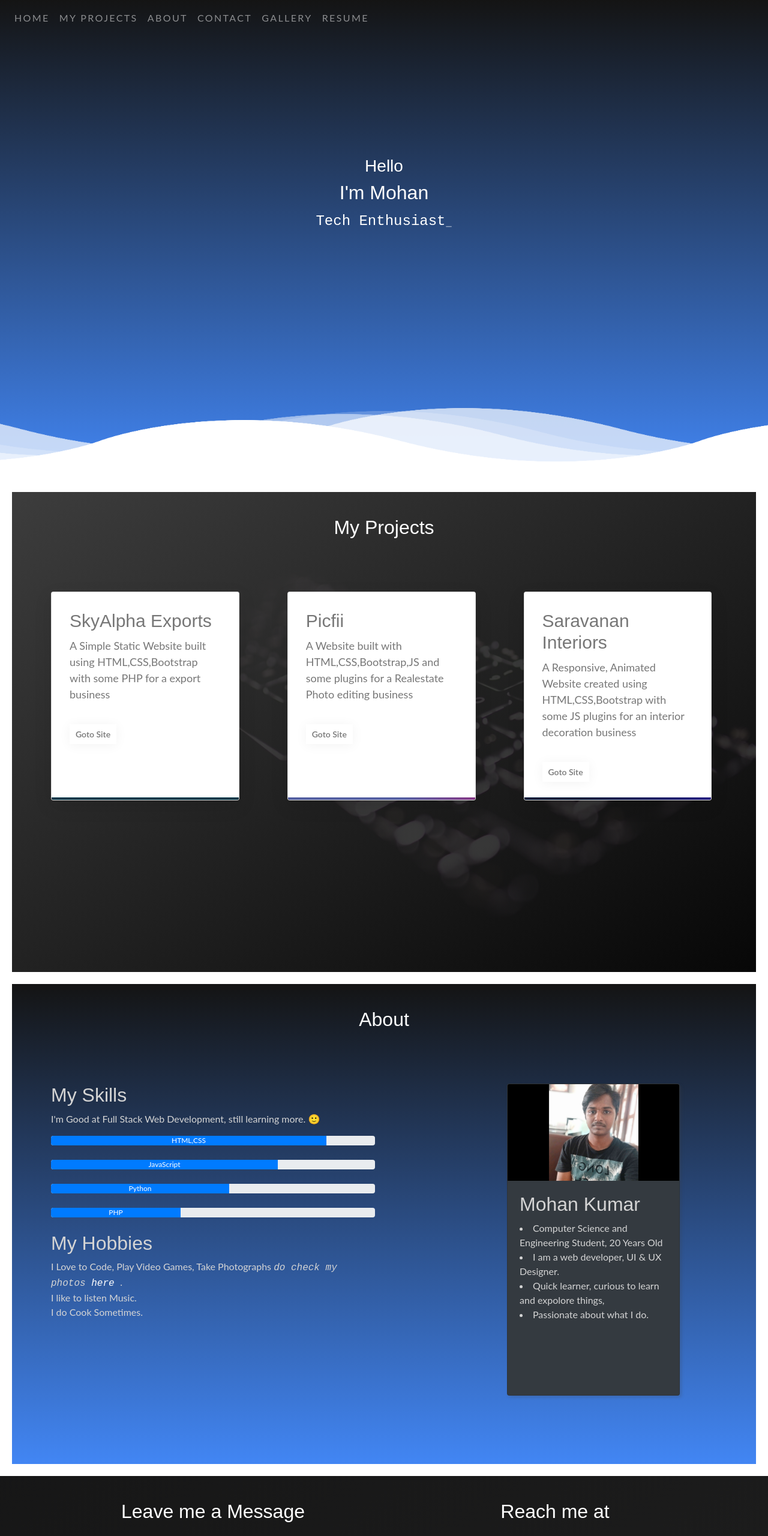
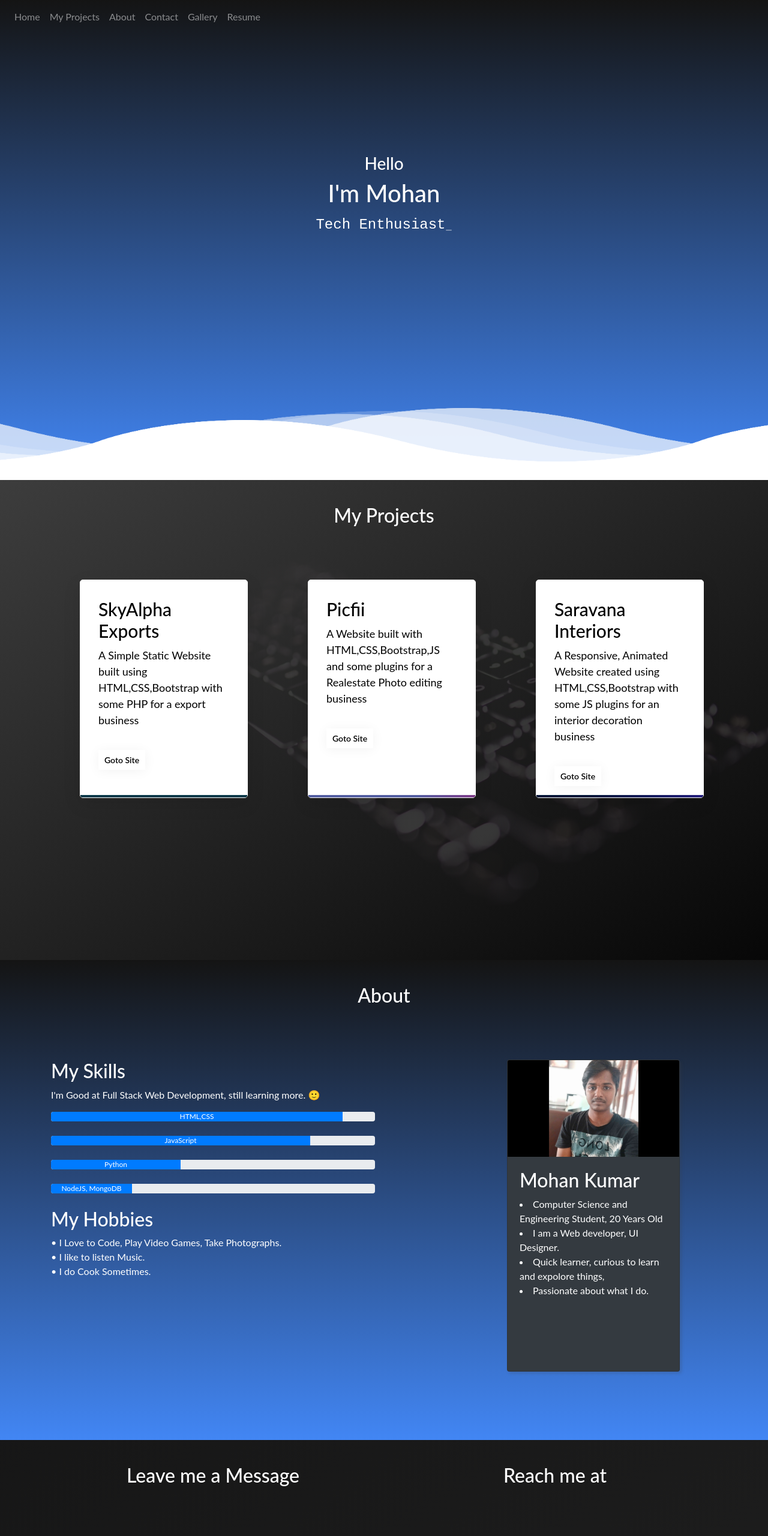
Before and after one commit to imshines/imshines.github.io, a plain HTML site: page index.html in a window 1280 px wide. Shown: the top 2560 px of the page at 60% size. Drawn offline with nearby package versions, Linux system fonts and the light colour scheme; a script that the page names is missing.

Commit message:
updated with responsiveness

```diff
--- a/index.html
+++ b/index.html
@@ -3,7 +3,7 @@
 
 <head>
     <meta charset="UTF-8">
-    <meta name="viewport" content="width=device-width, initial-scale=1.0">
+    <meta name="viewport" content="width=device-width, initial-scale=1">
     <meta http-equiv="X-UA-Compatible" content="ie=edge">
     <link rel="stylesheet" href="https://stackpath.bootstrapcdn.com/bootstrap/4.3.1/css/bootstrap.min.css">
     <link rel="stylesheet" href="https://maxcdn.bootstrapcdn.com/font-awesome/4.7.0/css/font-awesome.min.css">
@@ -63,7 +63,7 @@
         </div>
         <div class="name-content">
             <div class="name">
-                <h2>I'm Mohan</h2>
+                <h2 style="font-size: 30pt;">I'm Mohan</h2>
             </div>
         </div>
         <div class="description-content">
@@ -78,28 +78,41 @@
         <div class="projects-heading">
             <h2>My Projects</h2>
         </div>
-        <div class="project-cards row ">
-            <div class="card col-3">
+        <div class="project-cards">
+            <div class="container">
+                <div class="row">
+                    <div class="col col-12 col-md-4 col-sm-12 col-lg-4 col-xl-4">
+                        <div class="p-card grad-first">
                             <div>
                                 <h3>SkyAlpha Exports</h3>
-                    <p>A Simple Static Website built using HTML,CSS,Bootstrap with some PHP for a export business</p>
-                    <a href="">Goto Site</a>
-                </div>
-            </div>
-            <div class="card col-3">
-                <div>
-                    <h3>Picfii</h3>
-                    <p>A Website built with HTML,CSS,Bootstrap,JS and some plugins for a Realestate Photo editing
+                                <p>A Simple Static Website built using HTML,CSS,Bootstrap with some PHP for a export
                                 business</p>
                                 <a href="">Goto Site</a>
                             </div>
                         </div>
-            <div class="card col-3">
+                    </div>
+                    <div class="col col-12 col-md-4 col-sm-12 col-lg-4 col-xl-4">
+                        <div class="p-card grad-second">
                             <div>
-                    <h3>Saravanan Interiors</h3>
-                    <p>A Responsive, Animated Website created using HTML,CSS,Bootstrap with some JS plugins for an
+                                <h3>Picfii</h3>
+                                <p>A Website built with HTML,CSS,Bootstrap,JS and some plugins for a Realestate Photo
+                                    editing
+                                    business</p>
+                                <a href="">Goto Site</a>
+                            </div>
+                        </div>
+                    </div>
+                    <div class="col col-12 col-md-4 col-sm-12 col-lg-4 col-xl-4">
+                        <div class="p-card grad-third">
+                            <div>
+                                <h3>Saravana Interiors</h3>
+                                <p>A Responsive, Animated Website created using HTML,CSS,Bootstrap with some JS plugins
+                                for an
                                 interior decoration business</p>
                                 <a href="">Goto Site</a>
+                            </div>
+                        </div>
+                    </div>
                 </div>
             </div>
         </div>
@@ -110,46 +123,44 @@
         </div>
         <div class="container">
             <div class="row">
-                <div class="col-6 about-left">
+                <div class="col col-12 col-md-6 col-lg-6 col-xl-6 about-left">
                     <div class="skills-area">
                         <h2>My Skills</h2>
                         <p>I'm Good at Full Stack Web Development, still learning more. 🙂</p>
                         <div class="progress">
-                            <div class="progress-bar bg-primary" role="progressbar" style="width: 85%;"
+                            <div class="progress-bar bg-primary" role="progressbar" style="width: 90%;"
                                 aria-valuenow="50" aria-valuemin="0" aria-valuemax="100">HTML,CSS</div>
                         </div><br>
                         <div class="progress">
-                            <div class="progress-bar bg-primary" role="progressbar" style="width: 70%;"
+                            <div class="progress-bar bg-primary" role="progressbar" style="width: 80%;"
                                 aria-valuenow="25" aria-valuemin="0" aria-valuemax="100">JavaScript</div>
                         </div><br>
                         <div class="progress">
-                            <div class="progress-bar bg-primary" role="progressbar" style="width: 55%;"
+                            <div class="progress-bar bg-primary" role="progressbar" style="width: 40%;"
                                 aria-valuenow="25" aria-valuemin="0" aria-valuemax="100">Python</div>
                         </div><br>
                         <div class="progress">
-                            <div class="progress-bar bg-primary" role="progressbar" style="width: 40%;"
-                                aria-valuenow="25" aria-valuemin="0" aria-valuemax="100">PHP</div>
+                            <div class="progress-bar bg-primary" role="progressbar" style="width: 25%;"
+                                aria-valuenow="25" aria-valuemin="0" aria-valuemax="100">NodeJS, MongoDB</div>
                         </div>
                     </div><br>
                     <div class="hobbies">
                         <h2>My Hobbies</h2>
                         <ul style="list-style-type: none;">
-                            <li>I Love to Code, Play Video Games, Take Photographs <em>do check my photos <a
-                                        href="./gallery.html" target="none"
-                                        style="text-decoration: none; color: #ffffff;"> here </a></em>.</li>
-                            <li>I like to listen Music.</li>
-                            <li>I do Cook Sometimes.</li>
+                            <li>• I Love to Code, Play Video Games, Take Photographs.
+                            <li>• I like to listen Music.</li>
+                            <li>• I do Cook Sometimes.</li>
                         </ul>
 
                     </div>
                 </div>
-                <div class="col-4 offset-2">
+                <div class="col col-4 col-md-4 col-lg-4 col-xl-4 offset-2">
                     <div class="card bg-dark card-about" style="width: 18rem;">
                         <img src="./images/me.jpg" class="card-img-top" alt="my-image">
                         <div class="card-body">
                             <h2>Mohan Kumar</h2>
                             <li>Computer Science and Engineering Student, 20 Years Old</li>
-                            <li>I am a web developer, UI & UX Designer.</li>
+                            <li>I am a Web developer, UI Designer.</li>
                             <li>Quick learner, curious to learn and expolore things,</li>
                             <li>Passionate about what I do.</li>
                         </div>
@@ -161,7 +172,7 @@
     <section id="contact" class="contact">
         <div class="container">
             <div class="row">
-                <div class="col-6">
+                <div class="col col-12 col-md-6 col-sm-12 col-lg-6 col-xl-6">
                     <div class="message-heading">
                         <h2>Leave me a Message</h2>
                     </div>
@@ -183,7 +194,7 @@
                         <button type="submit" class="btn btn-primary submit-button">Submit</button>
                     </div>
                 </div>
-                <div class="col-6">
+                <div class="col col-12 col-md-6 col-sm-12 col-lg-6 col-xl-6">
                     <div class="message-heading">
                         <h2>Reach me at</h2>
                     </div>
@@ -197,13 +208,15 @@
                         <a class="social github" href="https://www.github.com/imshines" target="new"><i
                                 class="fa fa-github" aria-hidden="true"></i></a>
                         <a class="social twitter" href="https://www.twitter.com/shinestwee"><i class="fa fa-twitter"
-                                aria-hidden="true"></i></a>
+                                aria-hidden="true" target="new"></i></a>
+                        <a class="social dribbble" href="https://www.dribbble.com/imshines"><i class="fa fa-dribbble"
+                                aria-hidden="true" target="new"></i></a>
                     </div>
                 </div>
             </div>
         </div>
         <div class="footer-note">
-            <p>Crafted by <em>imshines</em> 👨‍🎓💻 </p>
+            <p>Developed by <em>imshines</em> 👨‍🎓💻 </p>
         </div>
     </section>
 
@@ -215,7 +228,7 @@
 
     <script>
         var typed = new Typed("#typed3", {
-      strings: ["FullStack Web Developer", "UI , UX Designer", "Tech Enthusiast ", "Photographer"],
+            strings: ["FullStack Web Developer", "UI Designer", "Tech Enthusiast ", "Photographer"],
             cursorChar: '_',
             backDelay: 2000,
             loop: true
--- a/styles/gallery-style.css
+++ b/styles/gallery-style.css
@@ -5,54 +5,25 @@ html,body{
   height: 100%;
   width: 100%;
   scroll-behavior: smooth;
-  background: antiquewhite;
+  background: #343a40;
 }
 
 .head{
   text-align: center;
   font-family: tahoma;
   font-size: 20pt;
-  background-color: #ee6e73;
-  color: white;
+  background-color: #343a40;
+  color: rgb(230, 230, 230);
   padding: 20px;
   margin: 0 0;
   box-sizing: border-box;
   border-radius: 0 0 5px 5px;
 }
 
-.navbar-custom{
-  background-color: #ee6e73 !important;
-}
-
-.nav-link{
-  text-transform: uppercase;
-  text-decoration: none;
-  letter-spacing: 0.15em;
-  display: inline-block;
-  padding: 10px 10px;
-  position: relative;
-}
-
-.nav-link::after{
-  bottom: 0;
-  content: "";
-  height: 2px;
-  left: 50%;
-  position: absolute;
-  background: #cbbbd3;
-  transition: width 0.3s ease 0s, left 0.3s ease 0s;
-  width: 0;
-}
-
-a:hover:after{
-  width: 100%;
-  left: 0;
-}
-
 .lbl{
   text-align: center;
   font-family: 'Trebuchet MS', 'Lucida Sans Unicode', 'Lucida Grande', 'Lucida Sans', Arial, sans-serif;
-  color: #ee6e73;
+  color: #343a40;
 }
 
 #inputArea{
@@ -91,6 +62,7 @@ a:hover:after{
   height: 100%;
   object-fit: cover;
   border-radius: 8px;
+  border: solid white 2px;
 }
 
 .contain{
--- a/styles/style.css
+++ b/styles/style.css
@@ -5,7 +5,7 @@
 }
 
 h2, h3{
-    font-family: 'Montserrat', sans-serif;
+    font-family: 'Lato', sans-serif;
 }
 
 p, li{
@@ -19,13 +19,7 @@ p, li{
 .home {
     font-family: 'Lato', sans-serif;
     color: rgb(255, 255, 255);
-    /* background-image: linear-gradient(to right bottom, rgba(54, 54, 54, 0.8), rgba(17, 46, 36, 0.8)), url("/images/1.jpg"); */
-    /* background-repeat: no-repeat; */
-    /* background-position: center; */
-    /* background-size: cover;  */
-    /* clip-path: polygon(0 0, 100% 0, 100% 100%, 52% 88%, 0 100%); */
     background-attachment: fixed;
-    /* height: 100vh; */
     position: relative;
     width: 100%;
     height: 100vh;
@@ -98,48 +92,23 @@ p, li{
     background-color: transparent !important;
 }
 
-.nav-link{
-    text-transform: uppercase;
-    text-decoration: none;
-    letter-spacing: 0.15em;
-    display: inline-block;
-    padding: 10px 10px;
-    position: relative;
-}
-
-.nav-link::after{
-    bottom: 0;
-    content: "";
-    height: 2px;
-    left: 50%;
-    position: absolute;
-    background: #cbbbd3;
-    transition: width 0.3s ease 0s, left 0.3s ease 0s;
-    width: 0;
-}
-
-a:hover:after{
-    width: 100%;
-    left: 0;
-}
-
 .my-projects {
     font-family: 'Lato', sans-serif;
-    color: rgb(212, 212, 212);
+    color: rgb(255, 255, 255);
     background-image: linear-gradient(to right bottom, rgba(61, 61, 61, 0.986), rgba(0, 0, 0, 0.8)), url('../images/bg-about.jpg');
     background-attachment: fixed;
     background-repeat: no-repeat;
     background-position: center;
     background-size: cover;
-    margin: 20px;
+    /* margin: 20px; */
     height: 100vh;
 }
 
 .about {
     font-family: 'Lato', sans-serif;
-    color: rgb(212, 212, 212);
+    color: rgb(255, 255, 255);
     background-attachment: fixed;
-    margin: 20px;
+    /* margin: 20px; */
     background-image: linear-gradient( to bottom,  rgb(20, 20, 20) , rgb(66, 134, 244) );
     background-repeat: no-repeat;
     background-position: center;
@@ -149,7 +118,7 @@ a:hover:after{
 
 .contact{
     font-family: 'Lato', sans-serif;
-    color: rgb(212, 212, 212);
+    color: rgb(255, 255, 255);
     background-image: linear-gradient(to right bottom, rgba(0, 0, 0, 0.9), rgb(32, 32, 32)), url("/images/4.jpg");
     background-repeat: no-repeat;
     background-attachment: fixed;
@@ -157,6 +126,23 @@ a:hover:after{
     background-size: cover;
     height: 100vh;
 }
+/* responsive display */
+@media (min-width: 320px) and (max-width: 480px)
+, (min-width: 481px) and (max-width: 767px)
+, (min-width: 768px) and (max-width: 1024px) and (orientation: landscape)
+, (min-width: 768px) and (max-width: 1024px){
+  .my-projects{
+    height: 160vh;
+  }
+  .about{
+    height: 160vh;
+  }
+  .contact{
+    height: 120vh;
+  }
+
+}
+
 
 .heading {
     width: 100%;
@@ -189,16 +175,21 @@ a:hover:after{
     margin-right: 0;
 }
 
-.project-cards .card{
+.project-cards .p-card{
     position: relative;
     padding: 30px;
     box-shadow: 0 10px 30px rgba(0, 0, 0, 0.1);
     overflow: hidden;
+    width: 80%;
+    height: 80%;
+    background-color: white;
+    border: solid white 1px;
+    border-radius: 5px;
     margin-top: 5rem;
-    margin-left: 5rem;
+    margin-left: 3rem;
 }
 
-.project-cards .card:before{
+.project-cards .p-card:before{
     content: '';
     position: absolute;
     left:  0;
@@ -210,72 +201,63 @@ a:hover:after{
     transition: 0.5s ease-in-out;
 }
 
-.project-cards .card:hover:before{
+.project-cards .p-card:hover:before{
     bottom: 0;
 }
 
-.project-cards .card:nth-child(1):before{
+.grad-first:before{
     background-image: linear-gradient( 178.9deg,  rgb(6, 56, 77) -4.8%, rgb(35, 70, 12) 109.8% );
 
 }
 
-.project-cards .card:nth-child(2):before{
+.grad-second:before{
     background-image: linear-gradient( 109.6deg,  rgba(83,94,161,1) 44.5%, rgba(188,14,107,1) 100.2% );
 }
 
-.project-cards .card:nth-child(3):before{
+.grad-third:before{
     background-image: linear-gradient( 108.8deg,  rgba(1,22,56,1) 21.9%, rgba(52,33,158,1) 92.2% );
 }
 
-.project-cards .card div{
+.project-cards .p-card div{
     position: relative;
     z-index: 2;
 }
 
-.project-cards .card div h3{
+.project-cards .p-card div h3{
     margin-bottom: 10px;
     font-size: 30px;
     transition: 0.5s;
-    color: #777;
+    color: rgb(0, 0, 0);
 }
 
-.project-cards .card div p{
+.project-cards .p-card div p{
     font-size: 18px;
     transition: 0.5s;
-    color: #777;
+    color: rgb(0, 0, 0);
 }
 
-.project-cards .card div a{
+.project-cards .p-card div a{
     margin-top: 20px;
     font-size: 14px;
     display: inline-block;
     text-decoration: none;
     transition: 0.5s;
     background-color: #fff;
-    color: #777;
+    color: rgb(0, 0, 0);
     padding: 6px 10px;
     font-weight: 600;
     box-shadow: 0 2px 20px rgba(0,0,0,.05);
 }
 
-.project-cards .card:hover div h3,
-.project-cards .card:hover div p{
+.project-cards .p-card:hover div h3,
+.project-cards .p-card:hover div p{
     color: #fff;
 }
 
 .card-about{
     margin-top: 5rem;
-    /* width: 25vw; */
     height: 65vh;
-    /* background-color: #ccc; */
-    transition: all 0.5s ease;
-    /* border-radius: 10px; */
     box-shadow: 3px 3px 5px #3d3d3d36;
-}
-
-.card-about:hover{
-    transform: translateY(-20px);
-    box-shadow: 5px 50px 10px #0a0a0a15;
 }
 
 
@@ -299,8 +281,8 @@ i{
 }
 
 i:hover{
-    text-shadow: 2px 10px 50px #747474;
-    transform: translateY(-10px);
+    text-shadow: 2px 1px 5px #3b3b3b;
+    transform: translateY(-3px);
     cursor: pointer;
 }
 
@@ -313,15 +295,19 @@ i:hover{
 }
 
 .linked i:hover{
-    color: rgb(121, 255, 155);
+    color: rgb(50, 83, 173);
 }
 
 .github i:hover{
-    color: rgb(243, 87, 87);
+    color: rgb(221, 221, 221);
 }
 
 .twitter i:hover{
-    color: rgb(175, 236, 255);
+    color: rgb(41, 205, 255);
+}
+
+.dribbble i:hover{
+    color: rgb(255, 41, 95);
 }
 
 
```
Also changed, not shown: gallery.html (+6 -6 lines), 1 other file. Lines whose indentation alone changed are shown as unchanged.
